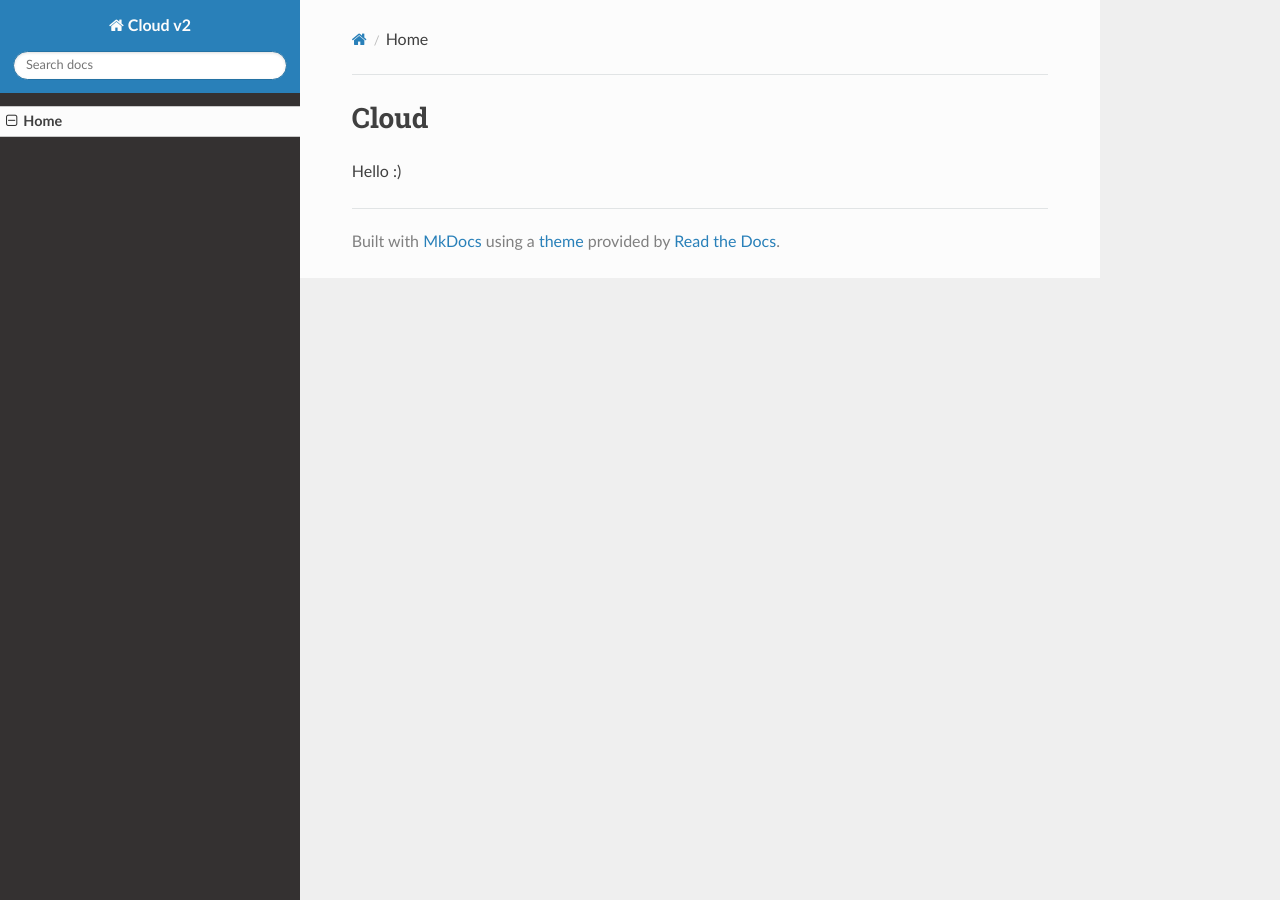
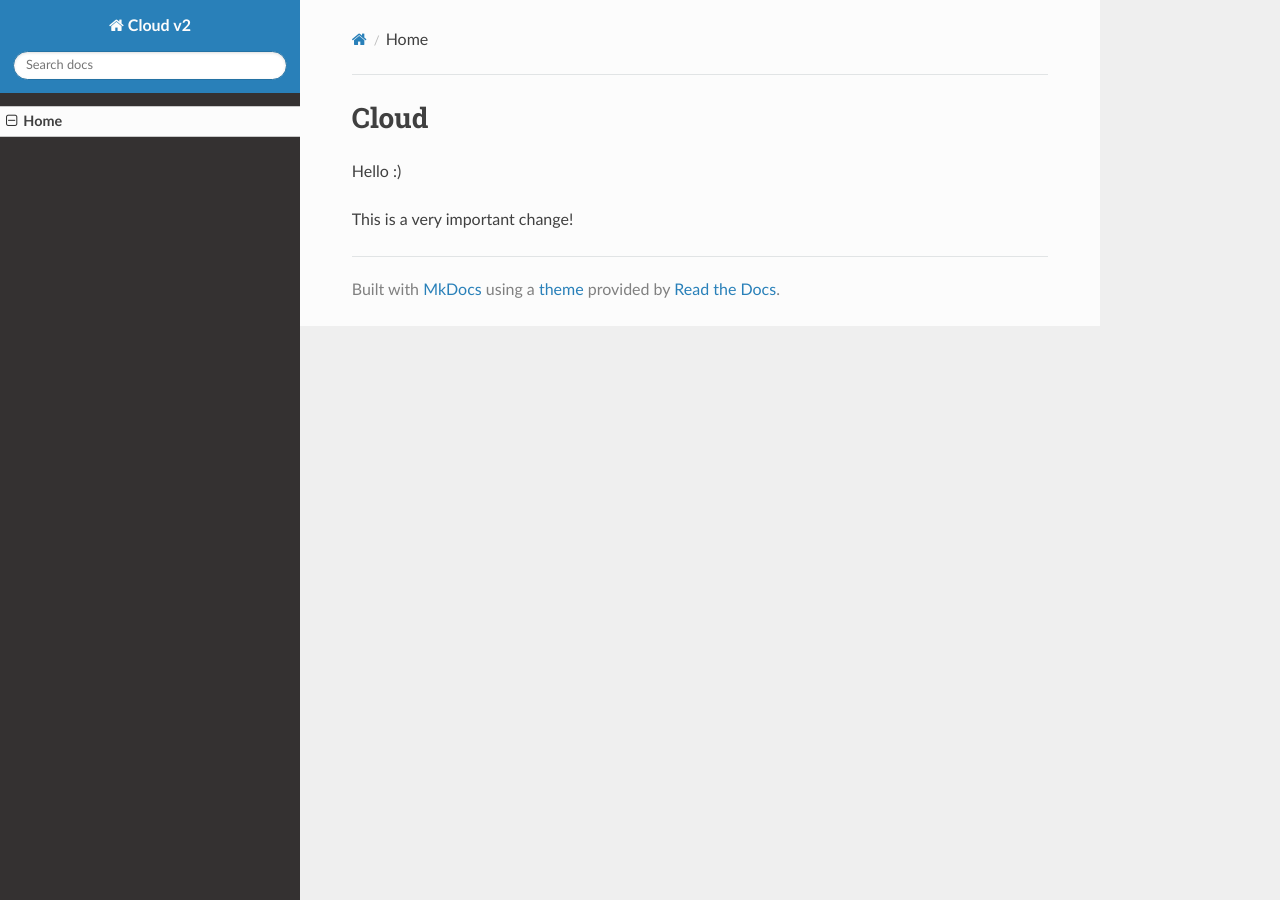
Before and after one commit to Incendo/cloud-docs, an MkDocs documentation site: the page built from docs/index.md, in a window 1280 px wide. Built offline with MkDocs 1.6.1, drawn with Linux system fonts in a browser that asks for light colours; nearby versions of some CDN libraries.

```diff
--- a/docs/index.md
+++ b/docs/index.md
@@ -1,3 +1,5 @@
 # Cloud
 
 Hello :)
+
+This is a very important change!
```
Also changed, not shown: 1 other file.
